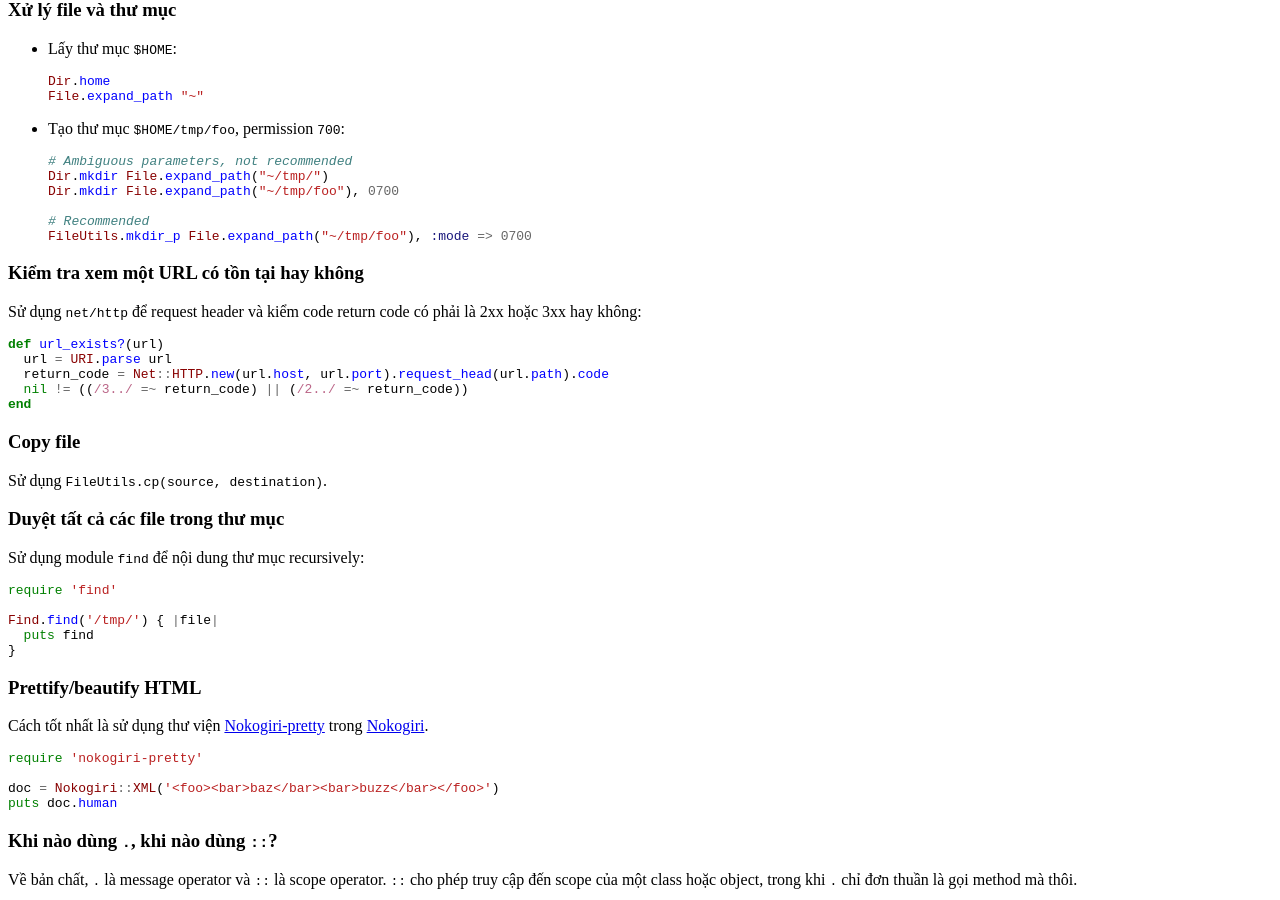
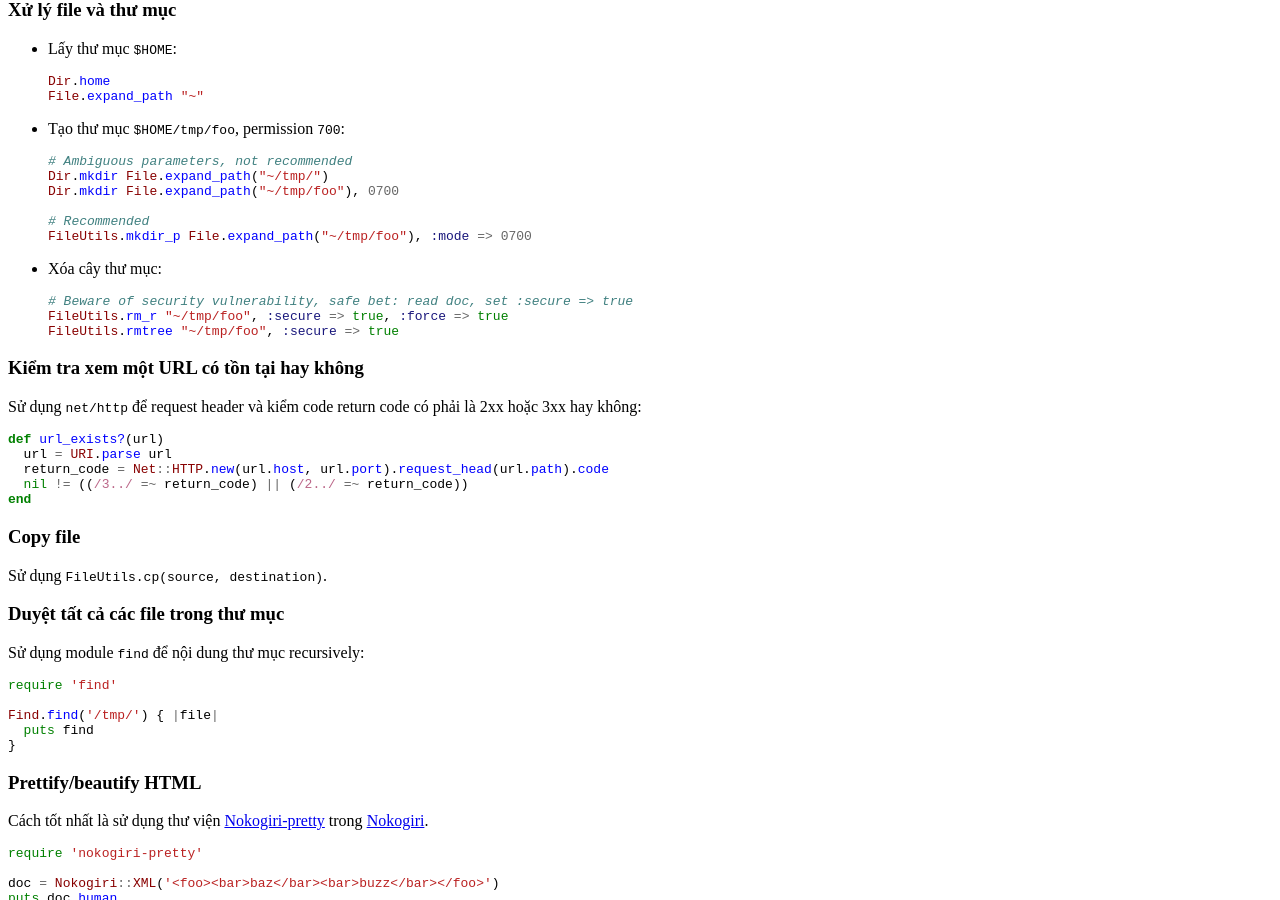
Before and after one commit to cmpitg/cmpitg.github.com, a Jekyll site: the page built from guides-vi/ruby.md, in a window 1280 px wide and 900 px high, scrolled down 1697 px. Built offline with Jekyll 4.4.1, drawn with Linux system fonts in a browser that asks for light colours; Markdown is read by kramdown in place of the engine named in the settings; comment, search, counter and statistics services are not loaded; some of the changed text lies outside the part shown.

Commit message:
Update Ruby guide - remove dir recursively

````diff
--- a/guides-vi/ruby.md
+++ b/guides-vi/ruby.md
@@ -144,6 +144,14 @@ puts using_proc         # => 'Return from a Proc'
   FileUtils.mkdir_p File.expand_path("~/tmp/foo"), :mode => 0700
   ```
 
+* Xóa cây thư mục:
+
+  ```ruby
+  # Beware of security vulnerability, safe bet: read doc, set :secure => true
+  FileUtils.rm_r "~/tmp/foo", :secure => true, :force => true
+  FileUtils.rmtree "~/tmp/foo", :secure => true
+  ```
+
 ### Kiểm tra xem một URL có tồn tại hay không
 
 Sử dụng `net/http` để request header và kiểm code return code có phải là 2xx
````
Also changed, not shown: other parts of guides-vi/ruby.md (+1 -1 lines).
